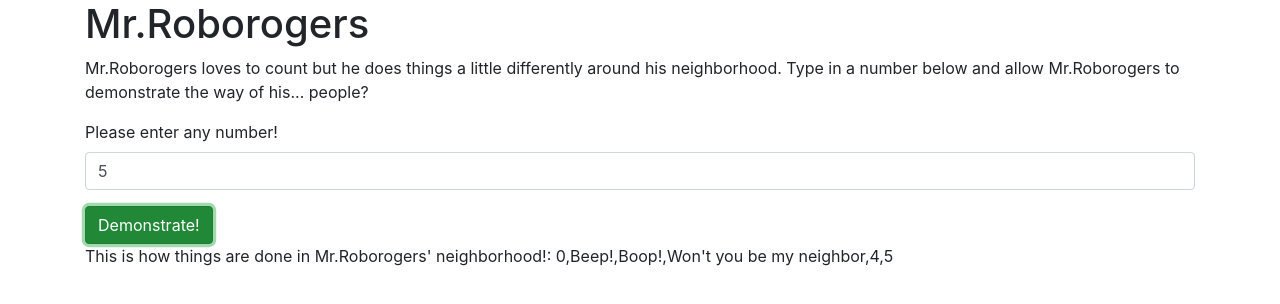
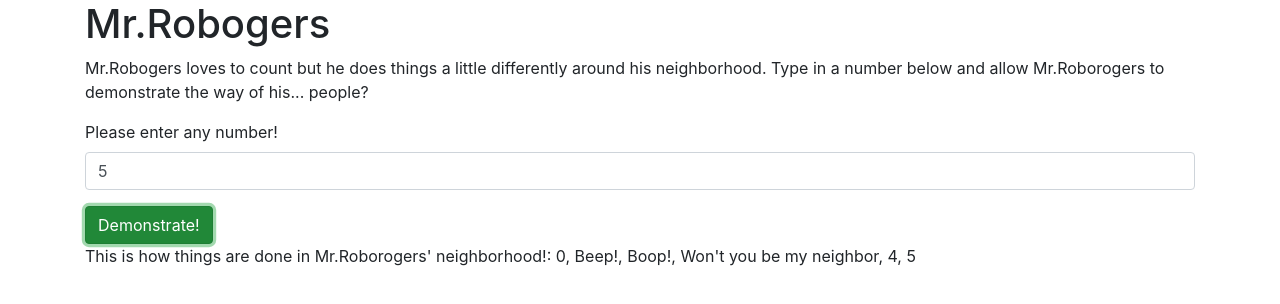
Before and after one commit to wowgr8/mr-robogers-neighborhood, a plain HTML site: page index.html in a window 1280 px wide. Both pictures are taken after typing "5" into the empty fields and a click on the button "Demonstrate!". Drawn offline with Linux system fonts and the light colour scheme.

```diff
--- a/index.html
+++ b/index.html
@@ -5,13 +5,13 @@
   <link href="css/styles.css" rel="stylesheet" type="text/css">
   <script src="js/jquery-3.6.0.js"></script>
   <script src="js/scripts.js"></script>
-  <title>Mr.Roborogers</title>
+  <title>Mr.Roboger</title>
 </head>
 <body>
   <div class="container">
     <form id="userInput">
-      <h1>Mr.Roborogers</h1>
-      <p>Mr.Roborogers loves to count but he does things a little differently around his neighborhood. Type in a number below and allow Mr.Roborogers to demonstrate the way of his... people?</p>
+      <h1>Mr.Robogers</h1>
+      <p>Mr.Robogers loves to count but he does things a little differently around his neighborhood. Type in a number below and allow Mr.Roborogers to demonstrate the way of his... people?</p>
       <div class="form-group">
         <label for="numberEntry">Please enter any number!</label>
         <input type="number" id="numberEntry" class="form-control">
--- a/js/scripts.js
+++ b/js/scripts.js
@@ -5,13 +5,13 @@
   for (let i = 0; i <= number; i ++) {
     const endResult = i.toString();
     if (endResult.includes(3)) {
-      inputArray.push("Won't you be my neighbor")
+      inputArray.push(" Won't you be my neighbor")
     } else if (endResult.includes(2)) {
-      inputArray.push("Boop!")
+      inputArray.push(" Boop!")
     } else if (endResult.includes(1)) {
-      inputArray.push("Beep!")
+      inputArray.push(" Beep!")
     } else {
-      inputArray.push(endResult)
+      inputArray.push(" " +  endResult)
     }
   }
   return inputArray;
```
Also changed, not shown: 1 other file.
